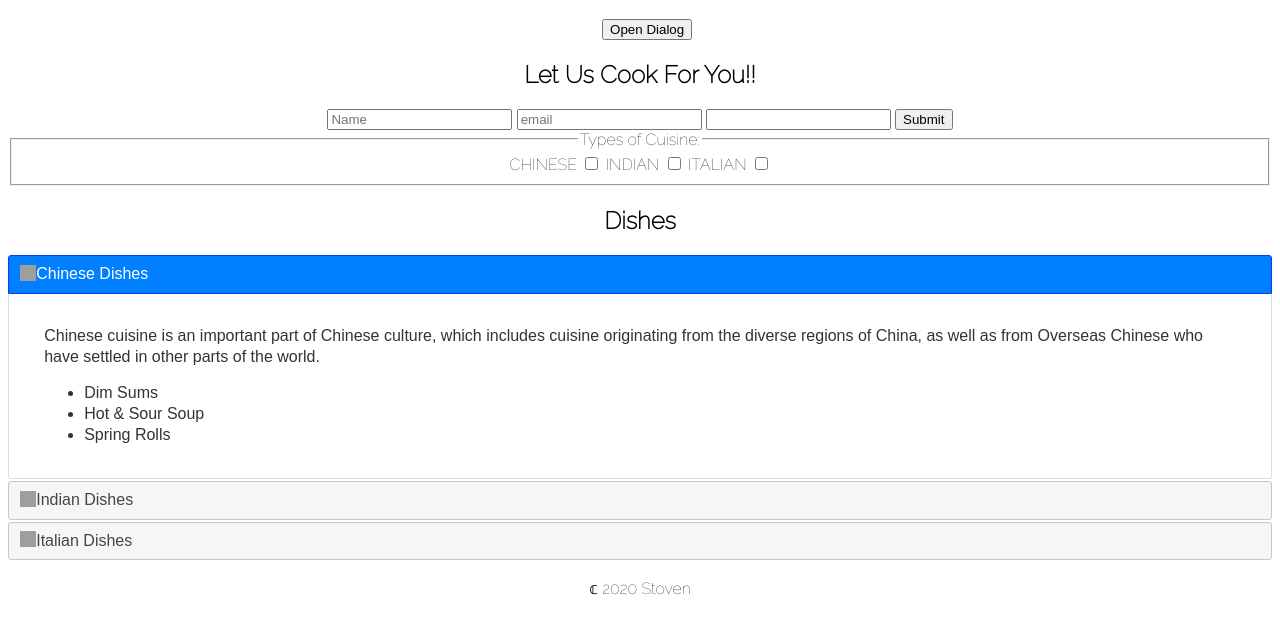
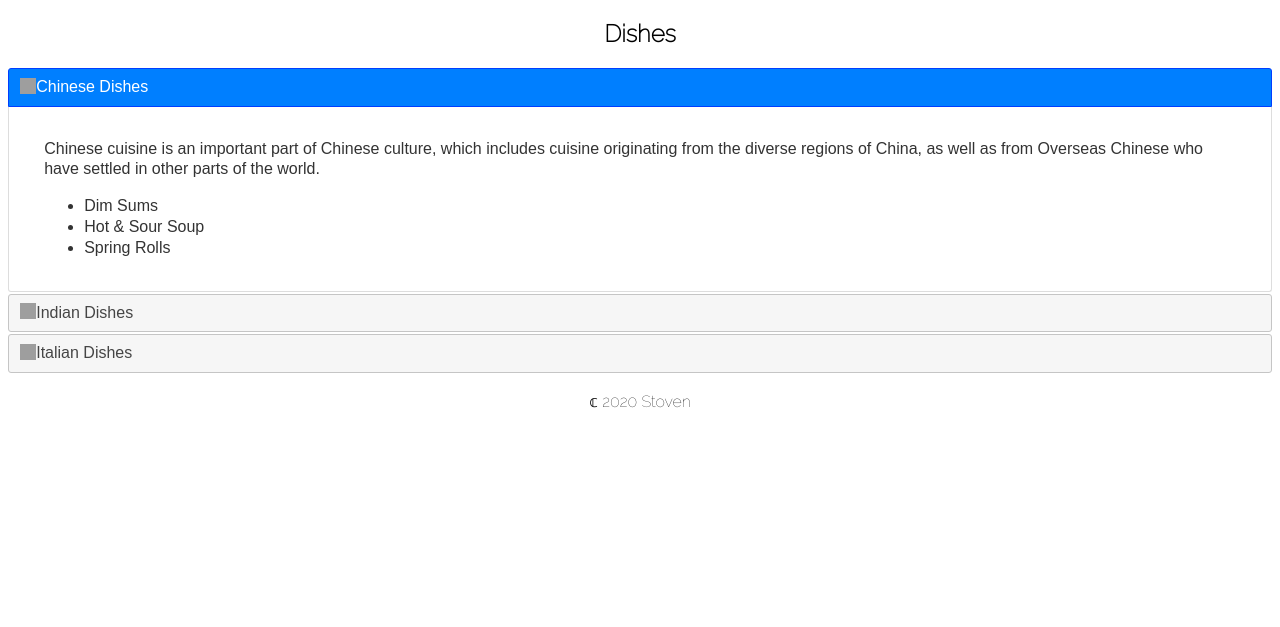
Before and after one commit to motasimfoad/stoven, a plain HTML site: page gaurav.html in a window 1280 px wide. Shown: the part 173-800 px from the top of the page. Drawn offline with nearby package versions, Linux system fonts and the light colour scheme; files that its build step writes are made by us from their sources; grey boxes are pictures that could not be loaded.

Commit message:
added gaurav.html

```diff
--- a/gaurav.html
+++ b/gaurav.html
@@ -30,72 +30,6 @@
             The Story Of a Kitchen
         </h1>
 
-            <div>
-
-                <div id="dialog" title="Dialog">
-       <p style="font-size: 1.5em">This website can help you with cooking...you can get a lot of help from this website</p>
-     </div>
-          <button id="opener">Open Dialog</button>
-           <script>
-       $( function() {
-         $( "#dialog" ).dialog({
-           autoOpen: false,
-           show: {
-             effect: "blind",
-             duration: 900
-           },
-           hide: {
-             effect: "explode",
-             duration: 900
-           }
-         });
-
-         $( "#opener" ).on( "click", function() {
-           $( "#dialog" ).dialog( "open" );
-         });
-       } );
-       </script>
-
-             </div>
-
-        <div class="form">
-            <div class="form_basics">
-                <h2>
-                    Let Us Cook For You!!
-                </h2>
-                <form method="GET" action="action.php">
-                    <input type="text" id="name" name="name" placeholder="Name" required>
-                    <input type="email" id="email" name="email" placeholder="email" required>
-                    <input type="text" id="datepicker" name="date" required>
-                    <input type="submit" placeholder="Submit">
-                    <script>
-                        $( function() {
-                        $( "#datepicker" ).datepicker();
-                        $( "#anim" ).on( "change", function() {
-                        $( "#datepicker" ).datepicker( "option", "showAnim", "bounce" );
-                        });
-                    } );
-                    </script>
-                </form>
-            </div>
-            <div class="checkbox">
-                <fieldset>
-                   <legend>Types of Cuisine: </legend>
-                   <label for="checkbox-1">CHINESE</label>
-                   <input type="checkbox" name="checkbox-1" id="checkbox-1">
-                   <label for="checkbox-2">INDIAN</label>
-                   <input type="checkbox" name="checkbox-2" id="checkbox-2">
-                   <label for="checkbox-3">ITALIAN</label>
-                   <input type="checkbox" name="checkbox-3" id="checkbox-3">
-               </fieldset>
-
-                   <script>
-                   $( function() {
-                   $( "input" ).checkboxradio();
-                   } );
-                   </script>
-           </div>
-        </div>
         <h2 style="text-align: center;">Dishes</h2>
         <div id="accordion">
             <h3>Chinese Dishes</h3>
```
